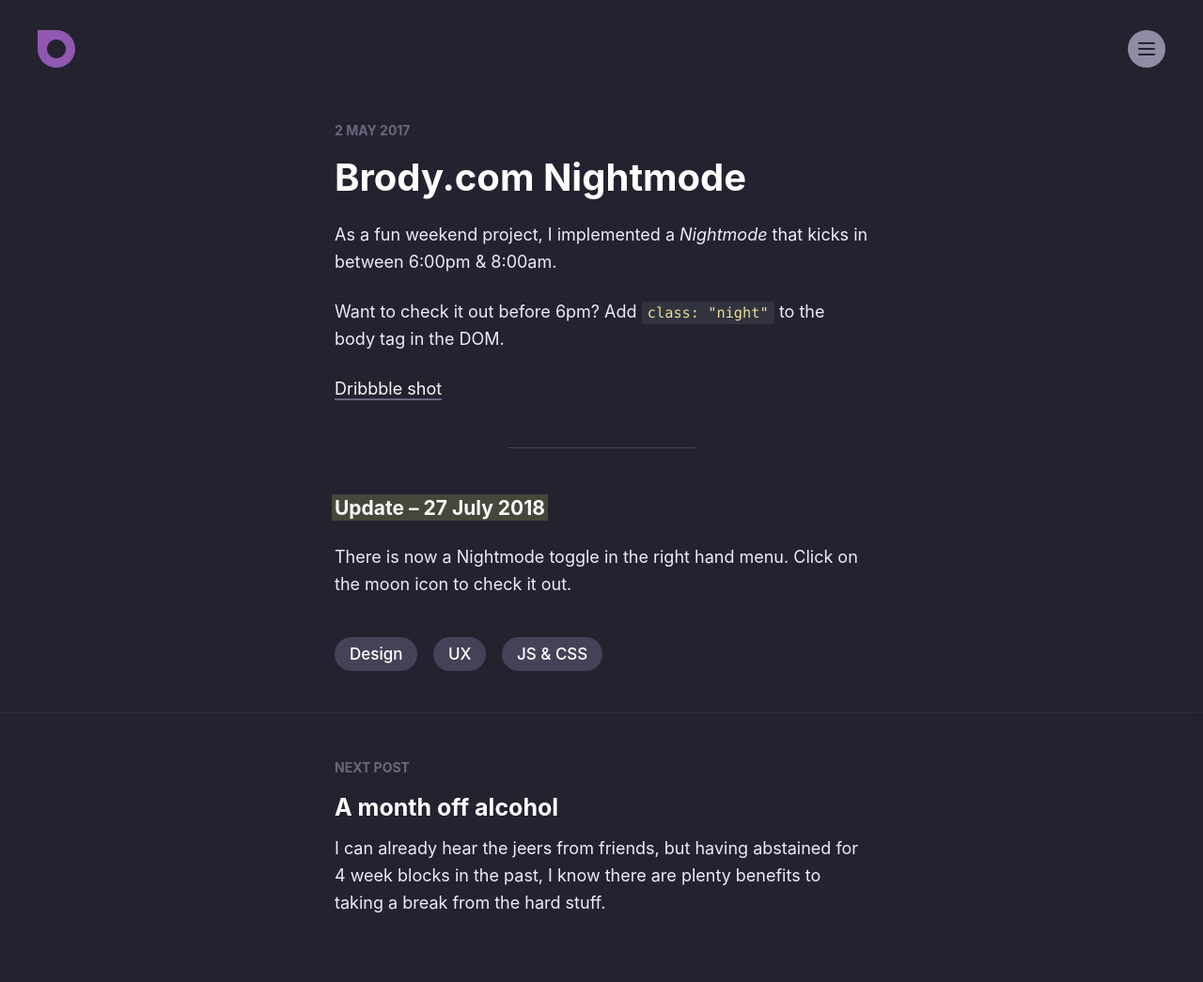
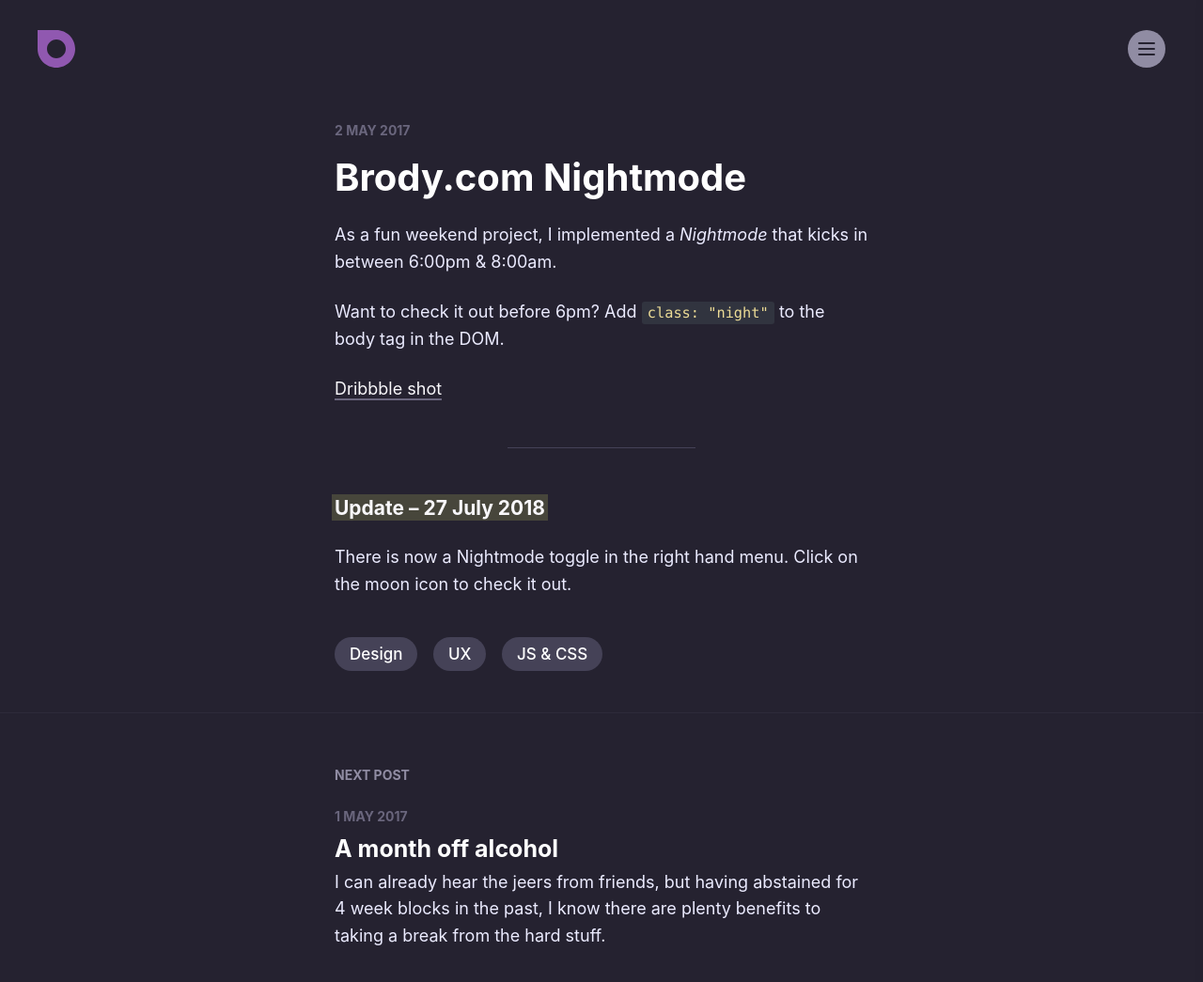
Before and after one commit to brody/brody.com-v7, a Jekyll site: the page built from _posts/2017-05-02-nightmode.markdown, in a window 1280 px wide and 1255 px high, cut to the strip 0-1084 px from the top of the window. Shown: the top 1045 px of the strip at 94% size. Built offline with Jekyll 4.4.1, drawn with Linux system fonts in a browser that asks for light colours; nearby versions of some CDN libraries.

Commit message:
updated next post header style

```diff
--- a/_includes/nextpost.html
+++ b/_includes/nextpost.html
@@ -12,6 +12,7 @@
           {% assign prev_post = post.url %}
           {% assign prev_title = post.title %}
           {% assign prev_description = post.description %}
+          {% assign prev_date = post.date %}
       {% endif %}
   {% endfor %}
   {% if next_post %}
@@ -22,9 +23,10 @@
       <section class="next-post lh-copy">
 
         <a href="{{prev_post}}">
-          <h3>Next post</h3>
-          <h1>{{prev_title}}</h1>
-          <p>{{prev_description}}</p>
+          <h3 class="mt2">Next post</h3>
+          <time datetime="{{ prev_date | date: " %Y-%m-%d " }}">{{ prev_date | date: "%-d %B %Y" }}</time>
+          <h1 class="mt0 mb1">{{ prev_title }}</h1>
+          <p class="mv0">{{ prev_description }}</p>
         </a>
 
 
--- a/_scss/_color.scss
+++ b/_scss/_color.scss
@@ -245,7 +245,7 @@
     border: 0;
 
     h3 {
-      color: $grey-light;
+      color: $grey;
     }
 
     h1 {
--- a/_scss/_night.scss
+++ b/_scss/_night.scss
@@ -158,7 +158,7 @@
       border: 0;
 
       h3 {
-        color: $grey-dark;
+        color: $grey;
       }
 
       h1 {
--- a/css/main.css
+++ b/css/main.css
@@ -222,18 +222,14 @@
 .next-post {
   border-top: 1px solid #EBEBFF; }
   .next-post a {
-    padding: 48px 0 64px;
+    padding: 56px 0 64px;
     display: block;
     border: 0; }
     .next-post a h3 {
       box-sizing: border-box;
       padding-left: 16px;
       padding-right: 16px;
-      margin-top: 5px;
-      margin-bottom: 16px; }
-    .next-post a h1 {
-      margin-top: 16px;
-      margin-bottom: 12px; }
+      color: #908CA3; }
     .next-post a p {
       margin: 0 auto 16px; }
 
@@ -852,7 +848,7 @@
   .next-post a {
     border: 0; }
     .next-post a h3 {
-      color: #CECCD9; }
+      color: #908CA3; }
     .next-post a:hover {
       border: 0;
       background-color: rgba(37, 34, 48, 0.05); }
@@ -1107,7 +1103,7 @@
     .night .next-post a {
       border: 0; }
       .night .next-post a h3 {
-        color: #6A667D; }
+        color: #908CA3; }
       .night .next-post a:hover {
         border: 0;
         background-color: rgba(69, 66, 87, 0.15); }
--- a/index.html
+++ b/index.html
@@ -27,7 +27,7 @@
   {% for post in site.categories.journal limit:5 %}
 
   <a href="{{ post.url }}" class="pv3 db bn">
-    <time class="" datetime="{{ page.date | date: " %Y-%m-%d " }}">{{ post.date | date: "%-d %B %Y" }}</time>
+    <time datetime="{{ page.date | date: " %Y-%m-%d " }}">{{ post.date | date: "%-d %B %Y" }}</time>
     <h1 class="mt0 mb1">{{ post.title }}</h1>
     <p class="mv0">{{ post.description }}</p>
   </a>
```
Also changed, not shown: _scss/_grid.scss (+4 -5 lines), _scss/_variables.scss (line endings or trailing spaces).
